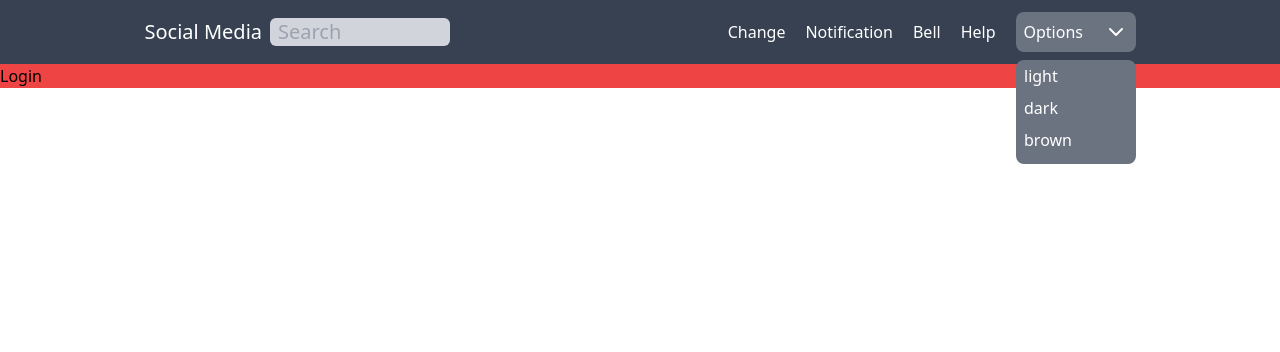
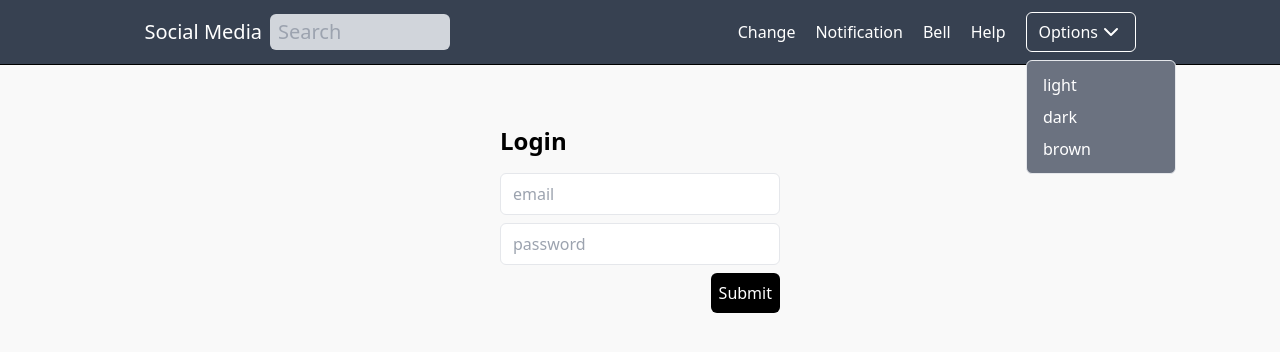
Before and after one commit to Muazzia/socialMedia-Frontend, a React (Vite) app: page / in a window 1280 px wide. Both pictures are taken after a click on the button "Options". Shown: the top 352 px of the page. Built offline with nearby package versions, Linux system fonts and the light colour scheme.

Commit message:
finished login

```diff
--- /dev/null
+++ b/@/components/shad/ui/input.tsx
@@ -0,0 +1,25 @@
+import * as React from "react";
+
+import { cn } from "../../../lib/utils";
+
+export interface InputProps
+  extends React.InputHTMLAttributes<HTMLInputElement> {}
+
+const Input = React.forwardRef<HTMLInputElement, InputProps>(
+  ({ className, type, ...props }, ref) => {
+    return (
+      <input
+        type={type}
+        className={cn(
+          "flex h-10 w-full rounded-md border border-neutral-200 border-neutral-200 bg-white px-3 py-2 text-sm ring-offset-white file:border-0 file:bg-transparent file:text-sm file:font-medium placeholder:text-neutral-500 focus-visible:outline-none focus-visible:ring-2 focus-visible:ring-neutral-400 focus-visible:ring-offset-2 disabled:cursor-not-allowed disabled:opacity-50 dark:border-neutral-800 dark:border-neutral-800 dark:bg-neutral-950 dark:ring-offset-neutral-950 dark:placeholder:text-neutral-400 dark:focus-visible:ring-neutral-800",
+          className
+        )}
+        ref={ref}
+        {...props}
+      />
+    );
+  }
+);
+Input.displayName = "Input";
+
+export { Input };
--- a/@/components/shad/ui/select.tsx
+++ b/@/components/shad/ui/select.tsx
@@ -19,7 +19,7 @@ const SelectTrigger = React.forwardRef<
   <SelectPrimitive.Trigger
     ref={ref}
     className={cn(
-      "flex  h-10 w-full items-center justify-between rounded-md border border-neutral-200 border-neutral-200 bg-transparent px-3 py-2 text-sm ring-offset-white placeholder:text-neutral-500 focus:outline-none focus:ring-2 focus:ring-neutral-400 focus:ring-offset-2 disabled:cursor-not-allowed disabled:opacity-50 dark:border-neutral-800 dark:border-neutral-800 dark:ring-offset-neutral-950 dark:placeholder:text-neutral-400 dark:focus:ring-neutral-800",
+      "flex  h-10 w-full items-center justify-between rounded-md border border-neutral-200 border-neutral-200 bg-transparent px-3 py-2 text-sm ring-offset-white placeholder:text-neutral-500 focus:outline-none focus:ring focus:ring-neutral-400 focus:ring-offset disabled:cursor-not-allowed disabled:opacity-50 dark:border-neutral-800 dark:border-neutral-800 dark:ring-offset-neutral-950 dark:placeholder:text-neutral-400 dark:focus:ring-neutral-800",
       className
     )}
     {...props}
@@ -81,7 +81,7 @@ const SelectItem = React.forwardRef<
   <SelectPrimitive.Item
     ref={ref}
     className={cn(
-      "relative flex justify-between w-full cursor-default select-none items-center rounded-sm py-1.5 pl-8 pr-2 text-sm outline-none focus:bg-neutral-100 focus:text-neutral-900 data-[disabled]:pointer-events-none data-[disabled]:opacity-50 dark:focus:bg-neutral-800 dark:focus:text-neutral-50",
+      "relative flex justify-between w-full cursor-default select-none items-center rounded-sm  text-sm outline-none focus:bg-neutral-100 focus:text-neutral-900 data-[disabled]:pointer-events-none data-[disabled]:opacity-50 dark:focus:bg-neutral-800 dark:focus:text-neutral-50",
       className
     )}
     {...props}
--- a/package.json
+++ b/package.json
@@ -10,16 +10,19 @@
     "preview": "vite preview"
   },
   "dependencies": {
+    "@hookform/resolvers": "^3.1.1",
     "@radix-ui/react-select": "^1.2.2",
     "class-variance-authority": "^0.7.0",
     "clsx": "^2.0.0",
     "lucide-react": "^0.263.1",
     "react": "^18.2.0",
     "react-dom": "^18.2.0",
+    "react-hook-form": "^7.45.2",
     "react-icons": "^4.10.1",
     "react-router-dom": "^6.14.2",
     "tailwind-merge": "^1.14.0",
-    "tailwindcss-animate": "^1.0.6"
+    "tailwindcss-animate": "^1.0.6",
+    "zod": "^3.21.4"
   },
   "devDependencies": {
     "@types/react": "^18.0.37",
--- a/src/components/Navbar.tsx
+++ b/src/components/Navbar.tsx
@@ -7,28 +7,23 @@ import {
   SelectTrigger,
   SelectValue,
 } from "../../@/components/shad/ui/select";
+import { Input } from "../../@/components/shad/ui/input";
 import { useState } from "react";
 
 const Navbar = () => {
   const arr = ["light", "dark", "brown"];
   const [showMenu, setShowMenu] = useState(false);
+
   return (
-    <nav className="bg-gray-700 relative">
+    <nav className="bg-gray-700 border-b border-b-black relative">
       <div className="mx-4 lg:max-w-[1015px] lg:mx-auto flex p-3 justify-between items-center">
-        <div className="left text-xl text-white flex justify-between gap-2">
+        <div className="left text-xl text-white flex justify-between items-center gap-2">
           <div className="logo">Social Media</div>
           <div className="search hidden md:block">
-            <form
-              onSubmit={(e) => {
-                e.preventDefault();
-              }}
-              className="flex"
-            >
-              <input
-                id="search"
-                type="text"
-                className="w-[180px] pl-2 px-2 rounded-md bg-gray-300 text-gray-700 border-none focus-visible:outline-white"
+            <form onSubmit={() => {}} className="flex">
+              <Input
                 placeholder="Search"
+                className="w-[180px] pl-2 py-1 rounded-md  bg-gray-300 text-gray-700 border-none focus-visible:outline-white"
               />
             </form>
           </div>
@@ -47,17 +42,37 @@ const Navbar = () => {
               <li>Notification </li>
               <li>Bell</li>
               <li>Help </li>
+              {/* <li>
+                <Select>
+                  <SelectTrigger className="min-w-[120px] border-none focus-visible:outline-white bg-gray-500 rounded-lg px-2 py-2">
+                    <SelectValue placeholder="Options" />
+                  </SelectTrigger>
+                  <SelectContent className=" min-h- mt-2 px-1 rounded-lg  cursor-pointer text-white text-md bg-gray-500 ">
+                    <SelectGroup>
+                      {arr.map((a, i) => (
+                        <SelectItem
+                          key={i}
+                          value={a}
+                          className="mt-1  px-1 w-full  border-none focus-visible:outline-none hover:focus-visible:outline-white hover:border-none "
+                        >
+                          {a}
+                        </SelectItem>
+                      ))}
+                    </SelectGroup>
+                  </SelectContent>
+                </Select>
+              </li> */}
               <li>
                 <Select>
-                  <SelectTrigger className="w-[120px] border-none focus-visible:outline-white bg-gray-500 rounded-lg px-2 py-2   ">
+                  <SelectTrigger className="w-[110px] h-[40px] border border-white focus-visible:outline-white focus-visible:outline-1">
                     <SelectValue placeholder="Options" />
                   </SelectTrigger>
-                  <SelectContent className="w-[120px] h-[104px]  rounded-lg mt-2 cursor-pointer text-white text-md bg-gray-500 ">
+                  <SelectContent className="bg-gray-500 w-[150px] mt-2 px-[8px] text-white  py-2">
                     {arr.map((a, i) => (
                       <SelectItem
                         key={i}
                         value={a}
-                        className="px-2 py-1  border-none focus-visible:outline-none hover:focus-visible:outline-white hover:border-none "
+                        className="px-2 py-1 hover:bg-gray-300 rounded-md border-none focus-visible:outline-none hover:border-none hover:focus-visible:outline-none"
                       >
                         {a}
                       </SelectItem>
@@ -70,8 +85,8 @@ const Navbar = () => {
         </div>
       </div>
       <div
-        className={`menus block md:hidden translate-y-[-400px] absolute w-full bg-[#2c2d2f] min-h-[220px] top-0 text-white ${
-          showMenu && "translate-y-0"
+        className={`menus block md:hidden   absolute w-full bg-[#2c2d2f] min-h-[220px] top-0 text-white ${
+          showMenu ? "translate-y-0" : "translate-y-[-400px]"
         } `}
       >
         <ul className=" relative mx-4 py-6 px-3 text-lg space-y-4 ">
--- a/src/pages/Layout.tsx
+++ b/src/pages/Layout.tsx
@@ -1,13 +1,17 @@
-import Navbar from '../components/Navbar';
-import { Outlet } from 'react-router-dom';
+import Navbar from "../components/Navbar";
+import { Outlet } from "react-router-dom";
 
 const Layout = () => {
   return (
-    <div >
-        <Navbar/>
-        <Outlet/>
+    <div>
+      <Navbar />
+      <div className="bg-[#f9f9f9]">
+        <div className="mx-4 lg:max-w-[1015px] lg:mx-auto  h-[90vh]">
+          <Outlet />
+        </div>
+      </div>
     </div>
-  )
-}
+  );
+};
 
-export default Layout
+export default Layout;
--- a/src/pages/Login.tsx
+++ b/src/pages/Login.tsx
@@ -1,8 +1,72 @@
+import { SubmitHandler, useForm } from "react-hook-form";
+import { Input } from "../../@/components/shad/ui/input";
+import * as z from "zod";
+import { zodResolver } from "@hookform/resolvers/zod";
+
+const schema = z.object({
+  email: z
+    .string()
+    .min(1, "Email is required")
+    .max(50, "Provide a valid Email"),
+  password: z
+    .string()
+    .min(1, "Password is required")
+    .min(8, "Password must have more than 8 characters"),
+});
+
+type FormSchemaType = z.infer<typeof schema>;
+
+const onSubmit: SubmitHandler<FormSchemaType> = (data) => {
+  console.log(data);
+};
 
 const Login = () => {
+  const {
+    register,
+    handleSubmit,
+    formState: { errors, isSubmitting },
+  } = useForm<FormSchemaType>({ resolver: zodResolver(schema) });
   return (
-    <div className='bg-red-500'>Login</div>
-  )
-}
+    <section id="login" className="flex justify-center items-center">
+      <div className="pt-[60px]">
+        <h2 className="text-2xl font-black mb-4">Login</h2>
+        <form
+          className="flex flex-col gap-2 w-[280px] "
+          onSubmit={handleSubmit(onSubmit)}
+        >
+          <Input
+            placeholder="email"
+            className="w-full"
+            {...register("email")}
+          />
+          {errors.email && (
+            <span className="text-red-800 block ml-2">
+              {errors.email?.message}
+            </span>
+          )}
+          <Input
+            placeholder="password"
+            className="w-full"
+            {...register("password")}
+          />
+          {errors.password && (
+            <span className="text-red-800 block ml-2">
+              {errors.password?.message}
+            </span>
+          )}
+          <div className="flex justify-end">
+            <button
+              type="submit"
+              className="bg-black text-white p-2 rounded-md"
+              disabled={isSubmitting}
+            >
+              Submit
+            </button>
+          </div>
+        </form>
+      </div>
+    </section>
+  );
+};
 
-export default Login
+export default Login;
```
Also changed, not shown: 1 other file (tests, documents, lock files or other folders).
